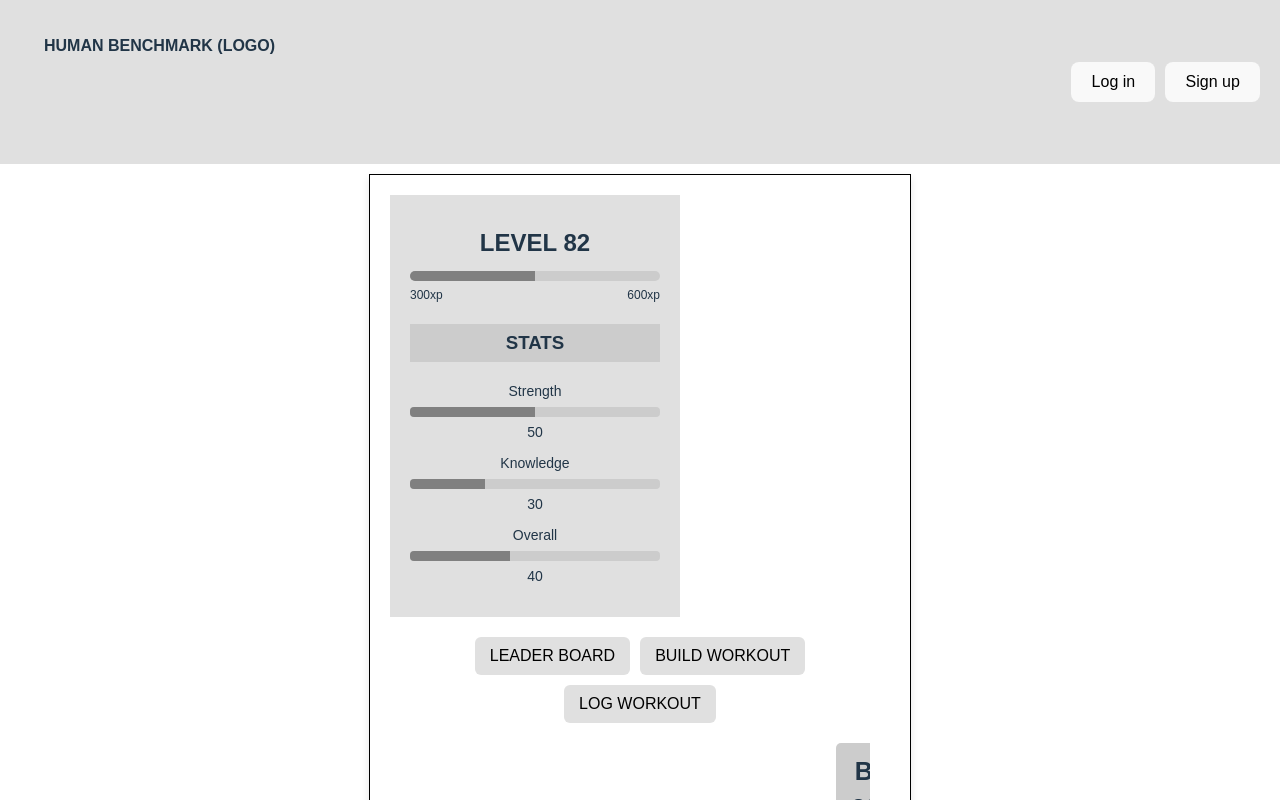
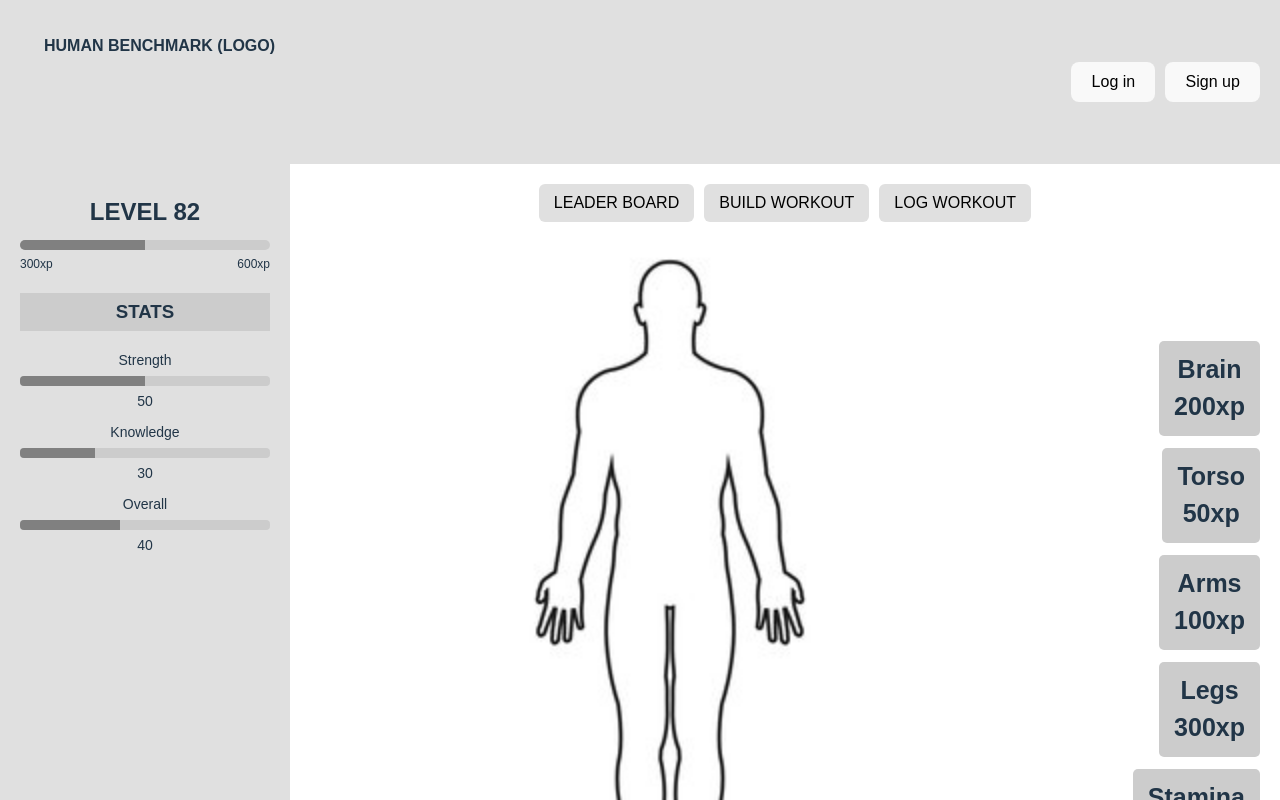
Before and after one commit to BenHumanBenchmarkProject/HumanBenchmark, a React (Vite) app in the folder front-end/: page / in a window 1280 px wide. Shown: the top 800 px of the page. Built offline with nearby package versions, Linux system fonts and the light colour scheme; no server answers.

Commit message:
[HumanBenchmark][Frontend][SignUpModal] fixed styling

```diff
--- a/front-end/src/SignUpModal/SignUpModal.css
+++ b/front-end/src/SignUpModal/SignUpModal.css
@@ -1,4 +1,4 @@
-.container {
+.signup-container {
   display: flex;
   flex-direction: column;
   border: 1px solid black;
--- a/front-end/src/SignUpModal/SignUpModal.jsx
+++ b/front-end/src/SignUpModal/SignUpModal.jsx
@@ -171,7 +171,7 @@ const SignUpModal = () => {
   };
 
   return (
-    <div className="container">
+    <div className="signup-container">
       <h1>Sign Up</h1>
       <form>
         {step === STEP_ONE && (
```
